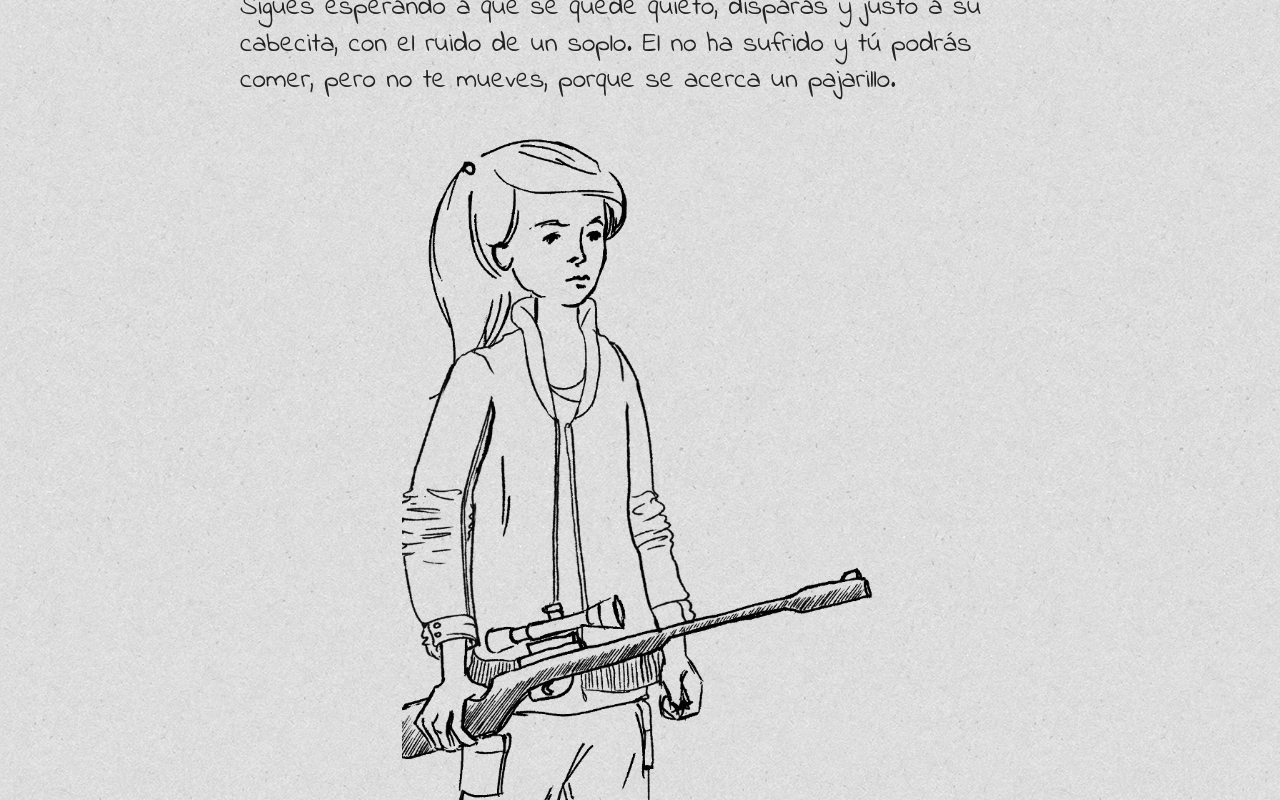
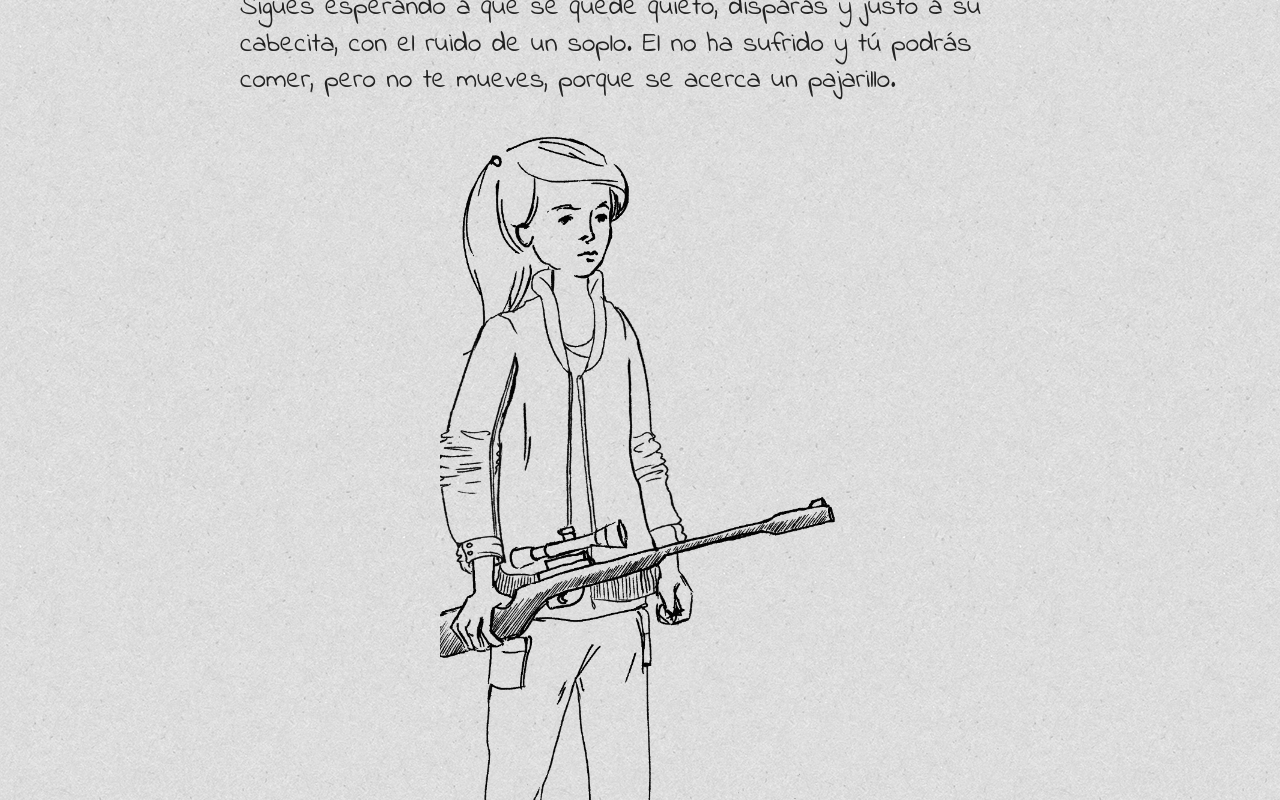
Before and after one commit to wissol/dm, a plain HTML site: page enero7/25.html in a window 1280 px wide. Shown: the part 960-1760 px from the top of the page. Drawn offline with Linux system fonts and the light colour scheme; a script that the page names is missing.

Commit message:
publico 20 feb

```diff
--- a/enero7/25.html
+++ b/enero7/25.html
@@ -40,8 +40,8 @@
                     pero no te mueves, porque se acerca un pajarillo.
                 </p>
 
-                <figure class="ilustracion medio-ancho">
-                    <img src="../img/lucia_gamop.png" alt="Una chica con una carabina de aire comprimido">
+                <figure class="ilustracion">
+                    <img src="../img/lucia_gamop.png" alt="Una chica con una carabina de aire comprimido" class="medio-ancho">
                     <figcaption>de <a href="https://www.fiverr.com/ruxandradraws">Ruxandra</a></figcaption>
                 </figure>
 
```
